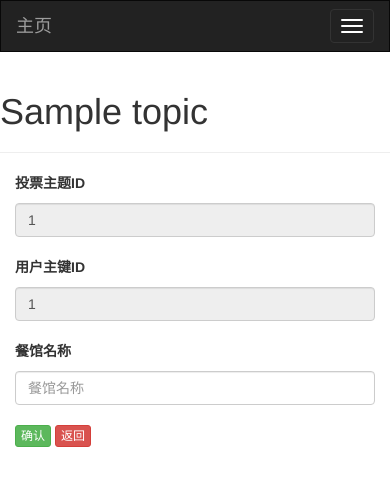
After one commit to HaoREN211/hao_flask, a Flask app: page /act/vote/option/add/1 in a window 390 px wide. The commit adds this page. Shown: the top 486 px of the page. Run offline with Flask 2, Linux system fonts and the light colour scheme; a user stored in the database is signed in; tables that the repository leaves empty hold one stand-in row (values such as "Sample post"); some libraries are stand-ins or nearby versions.

```diff
--- /dev/null
+++ b/app/act/forms/vote.py
@@ -0,0 +1,13 @@
+# -*- coding: UTF-8 -*-
+# 作者：hao.ren3
+# 时间：2019/12/28 9:31
+# IDE：PyCharm
+
+from flask_wtf import FlaskForm
+from wtforms import IntegerField, StringField
+from wtforms.validators import DataRequired
+
+class VoteOptionAddForm(FlaskForm):
+    vote_id = IntegerField("投票主题ID", validators=[DataRequired()])
+    user_id = IntegerField("用户主键ID", validators=[DataRequired()])
+    option_name = StringField("餐馆名称", validators=[DataRequired()])
--- a/app/act/routes/vote.py
+++ b/app/act/routes/vote.py
@@ -12,6 +12,7 @@ import datetime
 from math import floor
 from app.act.forms.echarts_form import VoteLineChartData, VoteRadarData
 from app.models.User import User
+from app.act.forms.vote import VoteOptionAddForm
 
 
 # 折线图数据，每日投票情况
@@ -84,12 +85,37 @@ def vote_radar_data(id):
 def vote(vote_id):
     current_vote = VoteTopic.query.filter_by(id=vote_id).first()
 
+    if not current_vote.has_random_option_today():
+        current_vote.generate_random_option()
+
+    random_option = current_vote.find_today_random_option()
+
     data_vote_line_chart = vote_line_chart_data(vote_id)
     data_vote_radar = vote_radar_data(vote_id)
+    nb_voted_users_today = current_vote.nb_voted_users_today()
+    string_names_has_voted_users_today=current_vote.string_names_has_voted_users_today()
+    nb_not_voted_users_today = current_vote.nb_not_voted_users_today()
+    string_names_not_has_voted_users_today = current_vote.string_names_not_has_voted_users_today()
 
     return render_template( "act/vote.html",
                            vote=current_vote,
-                            data_vote_line_chart=data_vote_line_chart, data_vote_radar=data_vote_radar)
+                            data_vote_line_chart=data_vote_line_chart,
+                            data_vote_radar=data_vote_radar,
+                            random_option=random_option,
+                            nb_voted_users_today=nb_voted_users_today,
+                            string_names_has_voted_users_today=string_names_has_voted_users_today,
+                            nb_not_voted_users_today=nb_not_voted_users_today,
+                            string_names_not_has_voted_users_today=string_names_not_has_voted_users_today)
+
+@bp.route("/vote/option/add/<vote_id>", methods=['GET', 'POST'])
+@login_required
+def vote_option_add(vote_id):
+    current_vote = VoteTopic.query.filter_by(id=vote_id).first()
+    option = VoteOptionAddForm()
+    if option.validate_on_submit():
+        flash("成功添加商铺\""+option.option_name.data+"\"")
+        return redirect(url_for("act.vote", vote_id=vote_id))
+    return render_template("act/vote_option_add.html", vote=current_vote, option=option)
 
 
 @bp.route("/vote/add/<vote_id>/<option_id>/<user_id>", methods=['GET', 'POST'])
--- a/app/models/Vote.py
+++ b/app/models/Vote.py
@@ -111,7 +111,6 @@ class VoteTopic(db.Model):
             option_id = current_option_id,
         )
         db.session.add(current_random_option)
-        db.session.commit()
 
 
     def has_voted_users_today(self):
--- /dev/null
+++ b/app/templates/act/vote_option_add.html
@@ -0,0 +1,53 @@
+{% extends "base.html" %}
+    {% block app_content %}
+
+        <form role="form" method="post" id="option" name="option">
+            {{ option.csrf_token() }}
+            <div class="row">
+                <h1>{{ vote.name }}</h1>
+                <hr />
+            </div>
+
+            <div class="row">
+                <div class="col-sm-3">
+                    <label for="vote_id">{{ option.vote_id.label }}</label>
+                </div>
+            </div>
+            <div class="row">
+                <div class="col-sm-3">
+                    {{ option.vote_id(class="form-control", value=vote.id, readonly="readonly") }}
+                </div>
+            </div>
+            <div class="row">
+                &nbsp;
+            </div>
+            <div class="row">
+                <div class="col-sm-3">
+                    <label for="vote_id">{{ option.user_id.label }}</label>
+                </div>
+            </div>
+            <div class="row">
+                <div class="col-sm-3">
+                    {{ option.user_id(class="form-control", value=current_user.id, readonly="readonly") }}
+                </div>
+            </div>
+            <div class="row">
+                &nbsp;
+            </div>
+            <div class="row">
+                <div class="col-sm-3">
+                    <label for="vote_id">{{ option.option_name.label }}</label>
+                </div>
+            </div>
+            <div class="row">
+                <div class="col-sm-3">
+                    {{ option.option_name(class="form-control", placeholder="餐馆名称") }}
+                </div>
+            </div>
+            <div class="row">
+                &nbsp;
+            </div>
+        </form>
+        <input type="button" class="btn btn-success btn-xs" value="确认">
+        <input type="button" class="btn btn-danger btn-xs" value="返回" onclick=window.location.href="{{ url_for('act.vote', vote_id=vote.id) }}">
+    {% endblock %}
--- a/app/templates/base.html
+++ b/app/templates/base.html
@@ -108,18 +108,17 @@
                                 <a href="{{ url_for('main.explore') }}">更多</a>
                             </li>
                         {% if not current_user.is_anonymous %}
-                            {% if current_user.is_colleague %}
-{#                                <li>#}
-{#                                    <a href="{{ url_for('act.vote') }}">投票</a>#}
-{#                                </li>#}
-                            {% endif %}
-
                             <li>
                                 <a href="{{ url_for('main.add_post') }}">帖子</a>
                             </li>
                             <li>
                                 <a href="{{ url_for('main.add_tag') }}">标签</a>
                             </li>
+                            {% if current_user.is_colleague %}
+                                <li>
+                                    <a href="{{ url_for('act.vote', vote_id=1) }}">投票</a>
+                                </li>
+                            {% endif %}
                         {% endif %}
                     </ul>
                     <ul class="nav navbar-nav"  style="position: absolute; top: 20%; left: 40%; " >
```
Also changed, not shown: app/templates/act/vote.html (+12 -5 lines), app/act/forms/echarts_form.py (line endings or trailing spaces).
